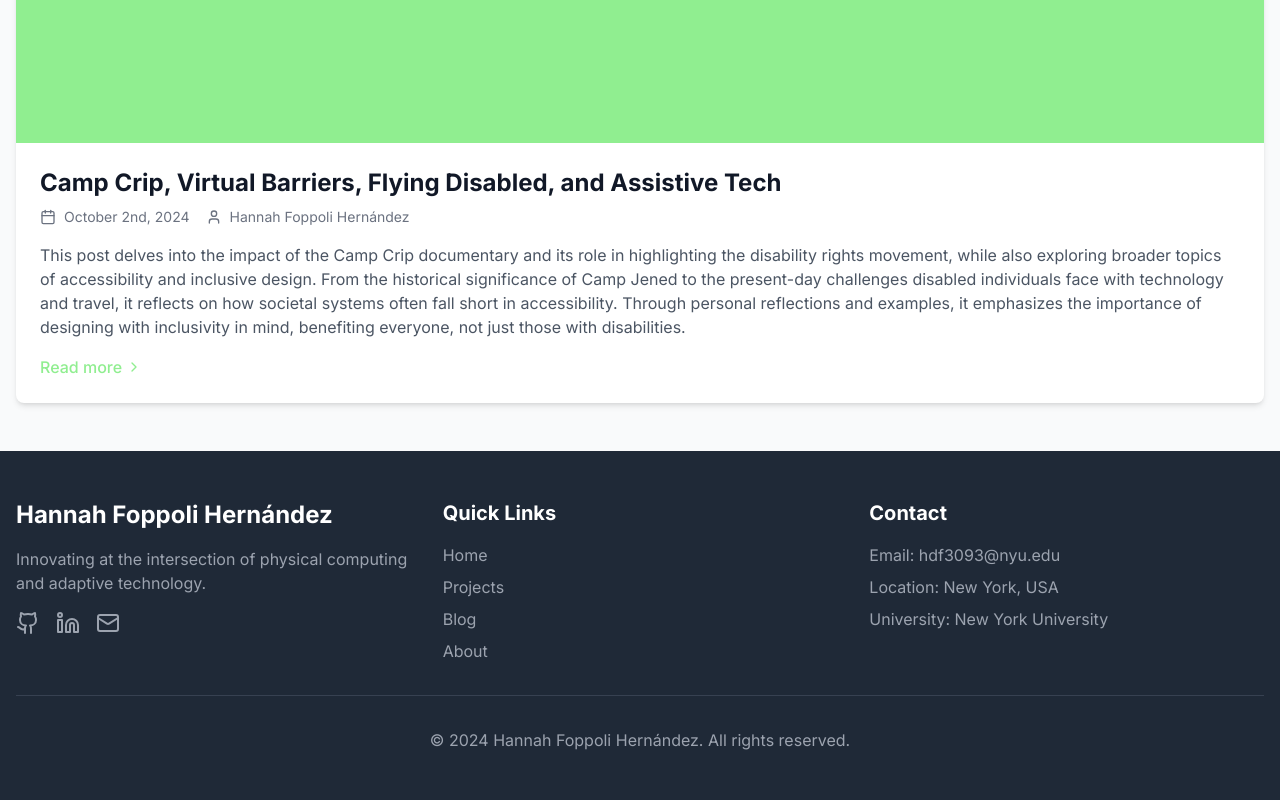
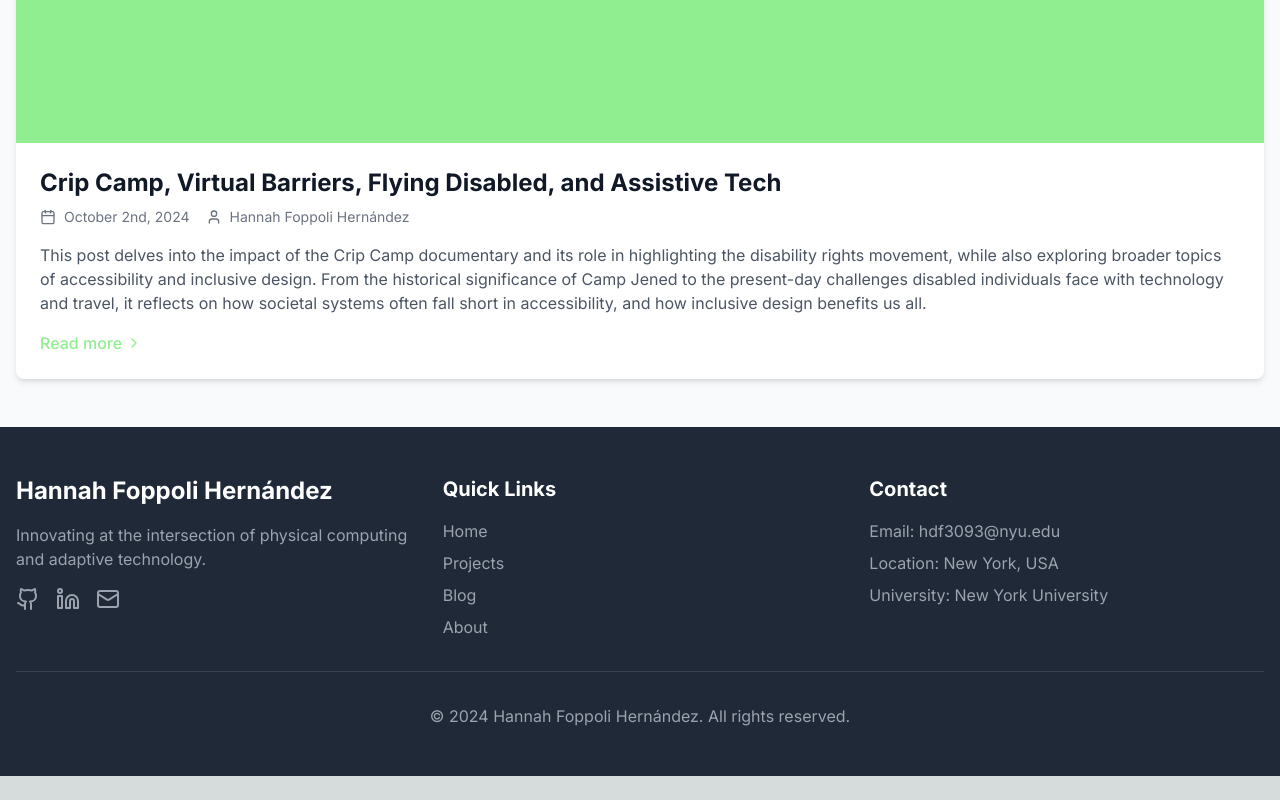
Before and after one commit to hdf3093/adaptiveTech, a Next.js app: page /blog in a window 1280 px wide. Shown: the part 1937-2737 px from the top of the page. After the commit the page ends 2713 px from the top, so only its background shows below. Built offline with nearby package versions, Linux system fonts and the light colour scheme.

Commit message:
Add files via upload

```diff
--- a/app/blog/page.tsx
+++ b/app/blog/page.tsx
@@ -126,7 +126,7 @@ export default function BlogPage() {
             <div className="p-6">
               <h2 className="text-2xl font-bold mb-2">
                 <Link href="/blog/102" className="hover:text-[#90EE90] transition-colors">
-                Camp Crip, Virtual Barriers, Flying Disabled, and Assistive Tech </Link>
+                Crip Camp, Virtual Barriers, Flying Disabled, and Assistive Tech </Link>
               </h2>
               <div className="flex items-center text-gray-500 text-sm mb-4">
                 <Calendar className="w-4 h-4 mr-2" />
@@ -134,7 +134,7 @@ export default function BlogPage() {
                 <User className="w-4 h-4 mr-2" />
                 <span>Hannah Foppoli Hernández</span>
               </div>
-              <p className="text-gray-600 mb-4">This post delves into the impact of the Camp Crip documentary and its role in highlighting the disability rights movement, while also exploring broader topics of accessibility and inclusive design. From the historical significance of Camp Jened to the present-day challenges disabled individuals face with technology and travel, it reflects on how societal systems often fall short in accessibility. Through personal reflections and examples, it emphasizes the importance of designing with inclusivity in mind, benefiting everyone, not just those with disabilities.
+              <p className="text-gray-600 mb-4">This post delves into the impact of the Crip Camp documentary and its role in highlighting the disability rights movement, while also exploring broader topics of accessibility and inclusive design. From the historical significance of Camp Jened to the present-day challenges disabled individuals face with technology and travel, it reflects on how societal systems often fall short in accessibility, and how inclusive design benefits us all.
 
               </p>
               <Link href="/blog/102" className="inline-flex items-center text-[#90EE90] hover:underline font-medium">
```
